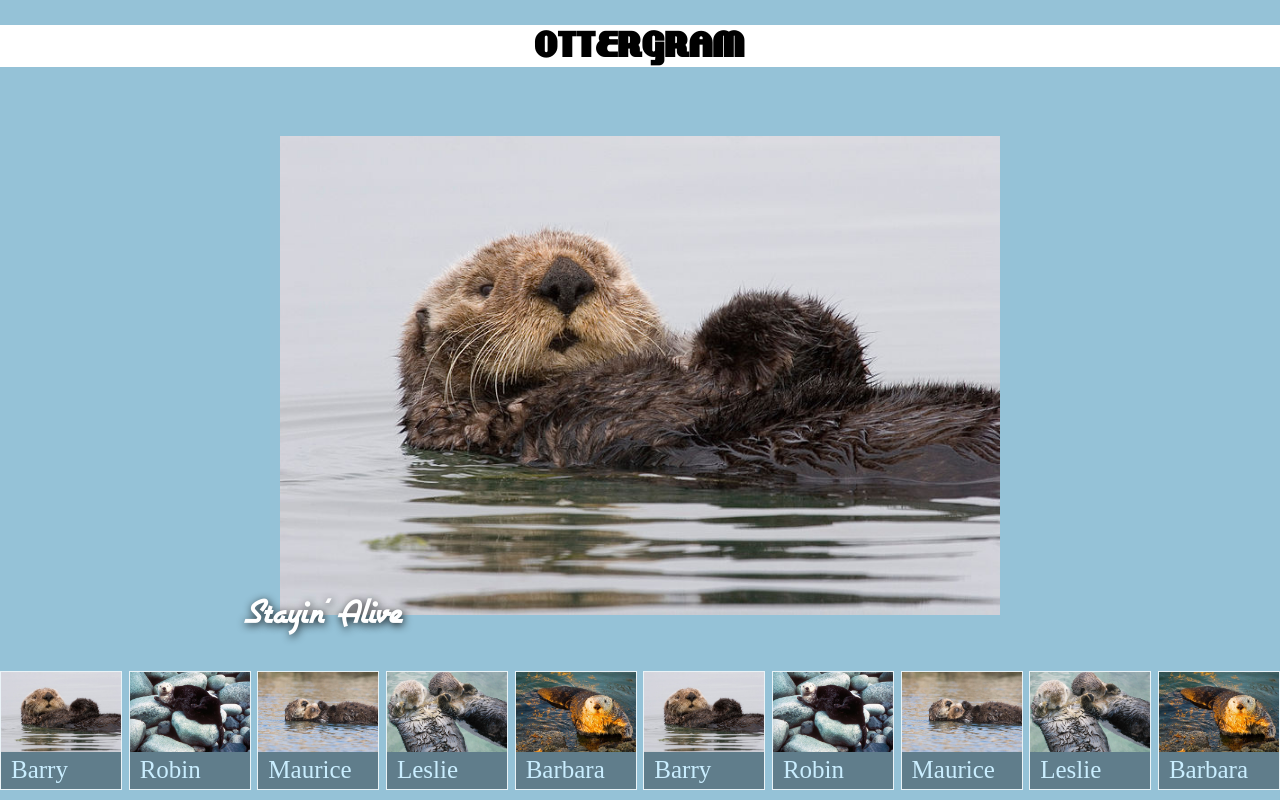
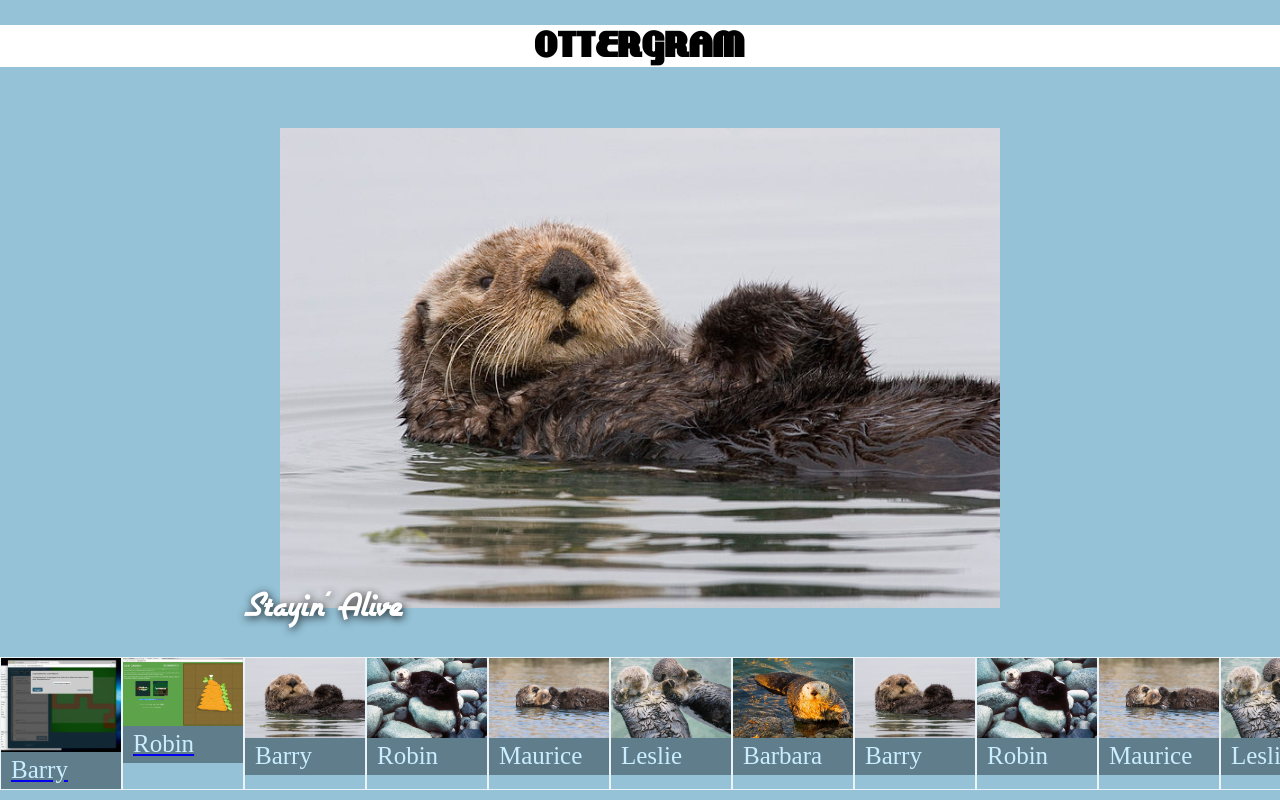
Before and after one commit to molinab297/HW1-473, a plain HTML site: page ottergram/index.html in a window 1280 px wide. Drawn offline with nearby package versions, Linux system fonts and the light colour scheme.

Commit message:
Add victory screenshots on home page

```diff
--- a/ottergram/index.html
+++ b/ottergram/index.html
@@ -12,6 +12,22 @@
     </header>
     <main class="main-content">
     <ul class="thumbnail-list">
+      <li class="thumbnail-item">
+        <a href="img/victory1.png" data-image-role="trigger"
+                                 data-image-title="Victory1"
+                                 data-image-url="img/victory1.png">
+        <img class="thumbnail-image" src="img/victory1.png" alt="">
+        <span class="thumbnail-title">Barry</span>
+        </a>
+      </li>
+      <li class="thumbnail-item">
+        <a href="img/victory2.png" data-image-role="trigger"
+                                 data-image-title="Victory2"
+                                 data-image-url="img/victory2.png">
+        <img class="thumbnail-image" src="img/victory2.png" alt="">
+        <span class="thumbnail-title">Robin</span>
+        </a>
+      </li>
       <li class="thumbnail-item">
         <a href="#">
         <img class="thumbnail-image" src="img/otter1.jpg" alt="">
```
Also changed, not shown: 2 other files.
